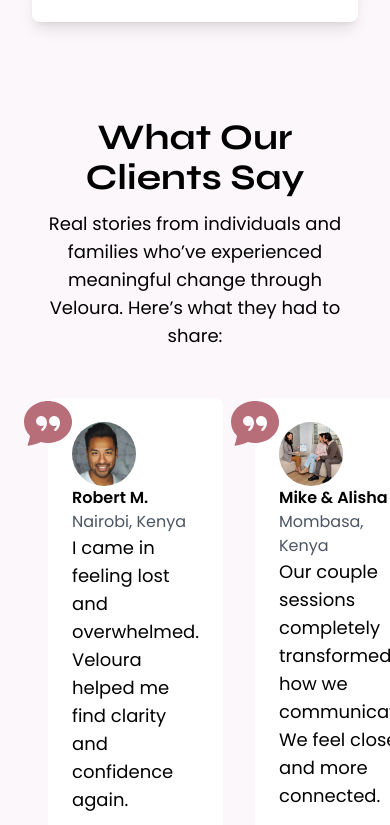
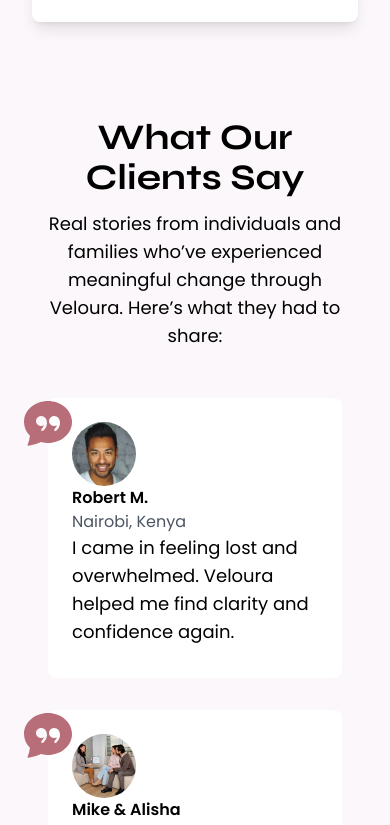
Before and after one commit to Racheal152/veloura, a React (Vite) app: page / in a window 390 px wide. Shown: the part 6694-7519 px from the top of the page. Built offline with nearby package versions, Linux system fonts and the light colour scheme.

Commit message:
Fixed the animation problem on small screen sizes

```diff
--- a/src/components/About.jsx
+++ b/src/components/About.jsx
@@ -21,7 +21,7 @@
        variants={fadeIn ('down', 0.2)}
        initial="hidden"
        whileInView={"show"}
-       viewport={{once: false, amount: 0.7}}
+       viewport={{once: false, amount: 0.2}}
       className='container mx-auto'>
         <div className='py-12 px-4 md:w-4/5 mx-auto flex flex-col md:flex-row items-center gap-8'>
           {/* left side */}
--- a/src/components/Contact.jsx
+++ b/src/components/Contact.jsx
@@ -46,7 +46,7 @@
            variants={fadeIn ('right', 0.2)}
            initial="hidden"
            whileInView={"show"}
-           viewport={{once: false, amount: 0.7}}
+           viewport={{once: false, amount: 0.2}}
           className='space-y-8'>
             <h2 className='text-4xl font-bold font-secondary mb-4 text-white'>Make an Appointment</h2>
             <div className='grid grid-cols-1 md:grid-cols-1 lg:grid-cols-2 gap-8 text-white'>
@@ -98,7 +98,7 @@
            variants={fadeIn ('up', 0.2)}
            initial="hidden"
            whileInView={"show"}
-           viewport={{once: false, amount: 0.7}}
+           viewport={{once: false, amount: 0.2}}
           className='space-y-8 p-8 bg-white shadow-xl rounded-md'>
             <h3 className='text-2xl font-bold mb-4'>Book Appointment</h3>
             <form onSubmit={handleSubmit} className='space-y-8'>
--- a/src/components/Hero.jsx
+++ b/src/components/Hero.jsx
@@ -13,7 +13,7 @@
         variants={fadeIn ('down', 0.2)}
         initial="hidden"
         whileInView={"show"}
-        viewport={{once: false, amount: 0.7}}
+        viewport={{once: false, amount: 0.2}}
         className='md:w-1/2'>
           <h1 className='text-4xl font-secondary font-bold mb-4 md:w-3/5 leading-snug'>Start Your Journey to Mental Wellness</h1>
           <p className='text-lg mb-12 md:pr-8'>We lower our stress levels, we get to know our pain,we connect better, we improve our focus, and we're kinder to ourselves. Let us walk you through the basics in our new mindful guide on how to meditate.</p>
@@ -30,7 +30,7 @@
         variants={fadeIn ('left', 0.2)}
         initial="hidden"
         whileInView={"show"}
-        viewport={{once: false, amount: 0.7}}
+        viewport={{once: false, amount: 0.2}}
         className='md:w-1/2 h-full'>
           <img src={heroImg} alt="hero image" className='w-full object-cover' />
         </motion.div>
--- a/src/components/Pricing.jsx
+++ b/src/components/Pricing.jsx
@@ -53,7 +53,7 @@
        variants={fadeIn ('right', 0.2)}
        initial="hidden"
        whileInView={"show"}
-       viewport={{once: false, amount: 0.7}}
+       viewport={{once: false, amount: 0.2}}
       className='container mx-auto px-8'>
         <div className='text-center mb-12'>
           <h2 className='text-4xl font-bold font-secondary mb-3'>Perfect for Small & Large Brands</h2>
--- a/src/components/Services.jsx
+++ b/src/components/Services.jsx
@@ -42,7 +42,7 @@
               variants={fadeIn ('up', 0.2)}
               initial="hidden"
               whileInView={"show"}
-              viewport={{once: false, amount: 0.7}}
+              viewport={{once: false, amount: 0.2}}
               className='flex flex-col md:flex-row gap-8 mt-8'>
               <div className='md:w-1/2 bg-white rounded-lg p-12 font-secondary'>
                 <h3 className='text-3xl font-semibold text-primary mb-4'>Couple Counselling</h3>
@@ -65,7 +65,7 @@
                 variants={fadeIn ('up', 0.2)}
                 initial="hidden"
                 whileInView={"show"}
-                viewport={{once: false, amount: 0.7}}
+                viewport={{once: false, amount: 0.2}}
               className='flex flex-col md:flex-row gap-8 mt-8'>
               <div className='md:w-1/2 bg-white rounded-lg p-12 font-secondary'>
                 <h3 className='text-3xl font-semibold text-primary mb-4'>Parenting Skills</h3>
@@ -88,7 +88,7 @@
                variants={fadeIn ('up', 0.2)}
                initial="hidden"
                whileInView={"show"}
-               viewport={{once: false, amount: 0.7}}
+               viewport={{once: false, amount: 0.2}}
               className='flex flex-col md:flex-row gap-8 mt-8'>
               <div className='md:w-1/2 bg-white rounded-lg p-12 font-secondary'>
                 <h3 className='text-3xl font-semibold text-primary mb-4'>Feeling Stuck</h3>
@@ -111,7 +111,7 @@
                variants={fadeIn ('up', 0.2)}
                initial="hidden"
                whileInView={"show"}
-               viewport={{once: false, amount: 0.7}}
+               viewport={{once: false, amount: 0.2}}
               className='flex flex-col md:flex-row gap-8 mt-8'>
               <div className='md:w-1/2 bg-white rounded-lg p-12 font-secondary'>
                 <h3 className='text-3xl font-semibold text-primary mb-4'>Self-Confidence</h3>
--- a/src/components/Testimonial.jsx
+++ b/src/components/Testimonial.jsx
@@ -4,8 +4,9 @@
 import review2 from '../assets/review2.webp'
 import service1 from '../assets/service1.webp'
 import service2 from '../assets/service2.webp'
-import { motion } from 'framer-motion';
-import { fadeIn } from '../utils/animationVariants';
+import { motion } from 'framer-motion'
+import { fadeIn } from '../utils/animationVariants'
+
 
 const  testimonials =[
     {
@@ -38,18 +39,23 @@
 const Testimonial = () => {
   return (
     <div id='testimonial' className=' bg-[#fcf7fa] p-12'>
-      <motion.div
-       variants={fadeIn ('up', 0.2)}
-       initial="hidden"
-       whileInView={"show"}
-       viewport={{once: false, amount: 0.7}}
-      className='container mx-auto pb-20'>
-        <div className='text-center mb-12'>
+      <div className='container mx-auto pb-20'>
+        <motion.div
+         variants={fadeIn ('right', 0.2)}
+         initial="hidden"
+         whileInView={"show"}
+         viewport={{once: false, amount: 0.2}}
+        className='text-center mb-12'>
           <h2 className='text-4xl font-bold font-secondary mb-3'>What Our Clients Say</h2>
           <p className='text-lg mb-12 md:w-1/2 mx-auto'>Real stories from individuals and families who’ve experienced meaningful change through Veloura. Here’s what they had to share:</p>
-        </div>
+        </motion.div>
 
-        <div className='flex flex-row lg:flex-row md:w-4/5 mx-auto md:flex-col md:gap-12 gap-8'>
+        <motion.div
+         variants={fadeIn ('right', 0.2)}
+         initial="hidden"
+         whileInView={"show"}
+         viewport={{once: false, amount: 0.2}}
+        className='flex flex-col lg:flex-row md:w-4/5 mx-auto gap-8'>
           {
             testimonials.map((testimonials, index) => (
               <div key={index} className='relative bg-white rounded-lg p-6 flex-1'>
@@ -71,8 +77,8 @@
               </div>
             ))
           }
-        </div>
-      </motion.div>
+        </motion.div>
+      </div>
     </div>
   )
 }
--- a/src/components/WorkingStep.jsx
+++ b/src/components/WorkingStep.jsx
@@ -10,7 +10,7 @@
        variants={fadeIn ('up', 0.2)}
        initial="hidden"
        whileInView={"show"}
-       viewport={{once: false, amount: 0.7}}
+       viewport={{once: false, amount: 0.2}}
       className='relative container mx-auto px-4 py-20'>
         <div className='text-white text-center mb-20'>
           <h2 className='text-4xl font-bold font-secondary mb-4'>How It Works</h2>
```
